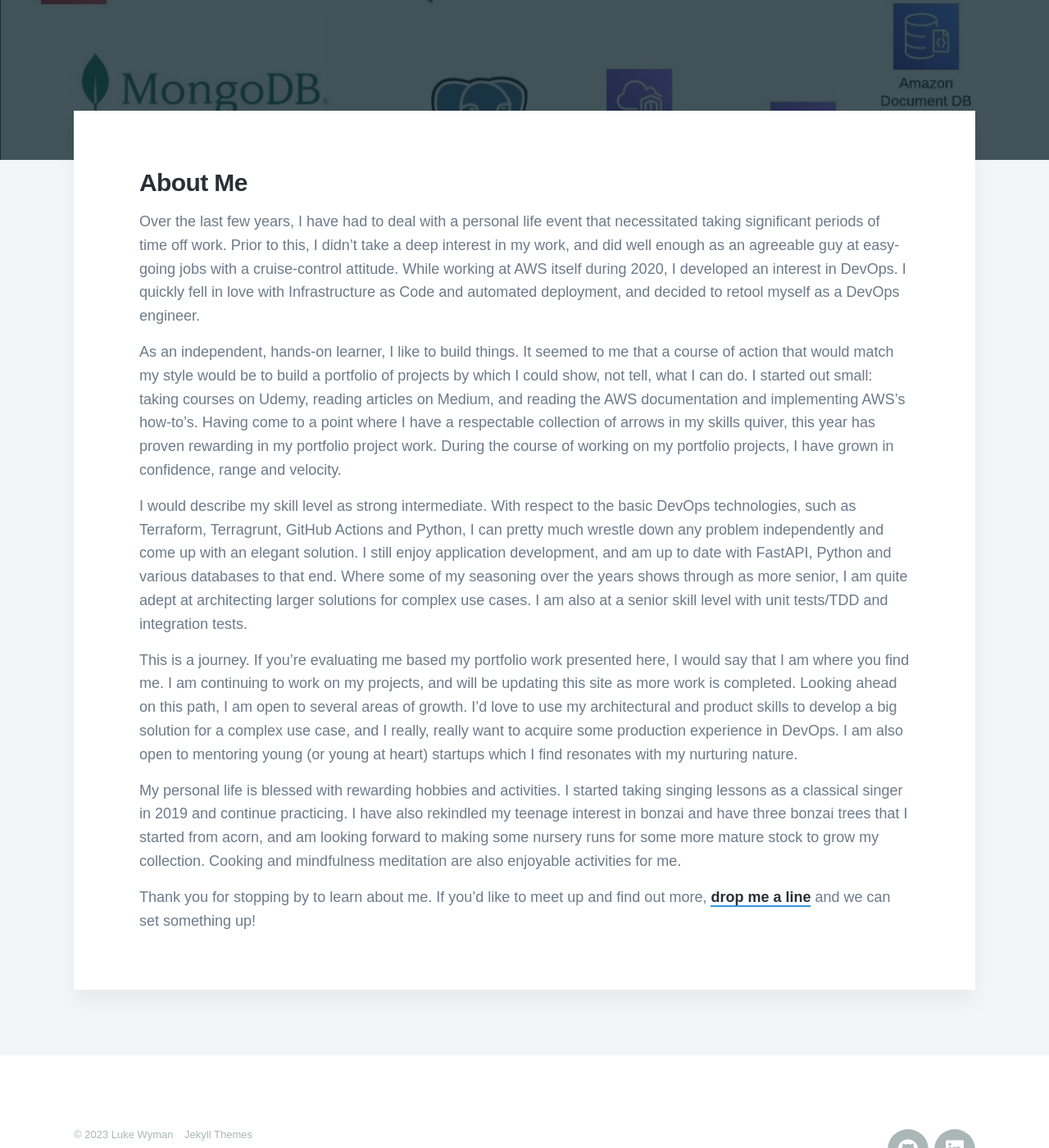
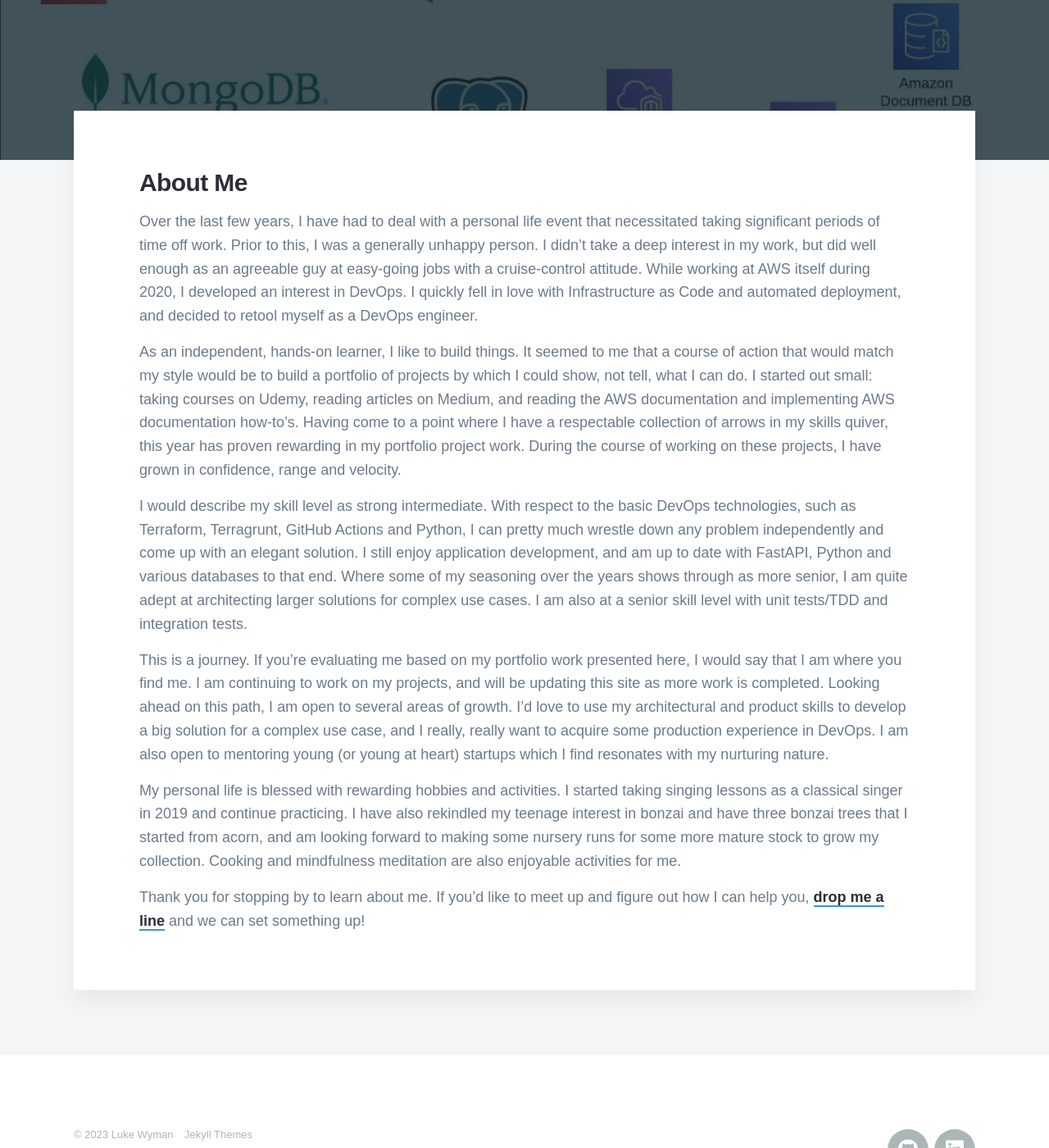
Before and after one commit to lukewyman/lukewyman.github.io, a Jekyll site: the page built from _pages/about.md, in a window 1280 px wide and 1400 px high, scrolled down 362 px. Shown: the whole window at 82% size. Built offline with Jekyll 4.4.1, drawn with Linux system fonts in a browser that asks for light colours; nearby versions of some CDN libraries; some web fonts are replaced.

Commit message:
Edited skills and about

```diff
--- a/_pages/about.md
+++ b/_pages/about.md
@@ -7,14 +7,14 @@ featured_image: /images/tech-colage.jpeg
 
 ## About Me
 
-Over the last few years, I have had to deal with a personal life event that necessitated taking significant periods of time off work. Prior to this, I didn't take a deep interest in my work, and did well enough as an agreeable guy at easy-going jobs with a cruise-control attitude. While working at AWS itself during 2020, I developed an interest in DevOps. I quickly fell in love with Infrastructure as Code and automated deployment, and decided to retool myself as a DevOps engineer.
+Over the last few years, I have had to deal with a personal life event that necessitated taking significant periods of time off work. Prior to this, I was a generally unhappy person. I didn't take a deep interest in my work, but did well enough as an agreeable guy at easy-going jobs with a cruise-control attitude. While working at AWS itself during 2020, I developed an interest in DevOps. I quickly fell in love with Infrastructure as Code and automated deployment, and decided to retool myself as a DevOps engineer.
 
-As an independent, hands-on learner, I like to build things. It seemed to me that a course of action that would match my style would be to build a portfolio of projects by which I could show, not tell, what I can do. I started out small: taking courses on Udemy, reading articles on Medium, and reading the AWS documentation and implementing AWS's how-to's. Having come to a point where I have a respectable collection of arrows in my skills quiver, this year has proven rewarding in my portfolio project work. During the course of working on my portfolio projects, I have grown in confidence, range and velocity.
+As an independent, hands-on learner, I like to build things. It seemed to me that a course of action that would match my style would be to build a portfolio of projects by which I could show, not tell, what I can do. I started out small: taking courses on Udemy, reading articles on Medium, and reading the AWS documentation and implementing AWS documentation how-to's. Having come to a point where I have a respectable collection of arrows in my skills quiver, this year has proven rewarding in my portfolio project work. During the course of working on these projects, I have grown in confidence, range and velocity.
 
 I would describe my skill level as strong intermediate. With respect to the basic DevOps technologies, such as Terraform, Terragrunt, GitHub Actions and Python, I can pretty much wrestle down any problem independently and come up with an elegant solution. I still enjoy application development, and am up to date with FastAPI, Python and various databases to that end. Where some of my seasoning over the years shows through as more senior, I am quite adept at architecting larger solutions for complex use cases. I am also at a senior skill level with unit tests/TDD and integration tests.
 
-This is a journey. If you're evaluating me based my portfolio work presented here, I would say that I am where you find me. I am continuing to work on my projects, and will be updating this site as more work is completed. Looking ahead on this path, I am open to several areas of growth. I'd love to use my architectural and product skills to develop a big solution for a complex use case, and I really, really want to acquire some production experience in DevOps. I am also open to mentoring young (or young at heart) startups which I find resonates with my nurturing nature.
+This is a journey. If you're evaluating me based on my portfolio work presented here, I would say that I am where you find me. I am continuing to work on my projects, and will be updating this site as more work is completed. Looking ahead on this path, I am open to several areas of growth. I'd love to use my architectural and product skills to develop a big solution for a complex use case, and I really, really want to acquire some production experience in DevOps. I am also open to mentoring young (or young at heart) startups which I find resonates with my nurturing nature.
 
 My personal life is blessed with rewarding hobbies and activities. I started taking singing lessons as a classical singer in 2019 and continue practicing. I have also rekindled my teenage interest in bonzai and have three bonzai trees that I started from acorn, and am looking forward to making some nursery runs for some more mature stock to grow my collection. Cooking and mindfulness meditation are also enjoyable activities for me.
 
-Thank you for stopping by to learn about me. If you'd like to meet up and find out more, [drop me a line](/contact) and we can set something up!
+Thank you for stopping by to learn about me. If you'd like to meet up and figure out how I can help you, [drop me a line](/contact) and we can set something up!
```
Also changed, not shown: _pages/skills.md (+2 -2 lines).
